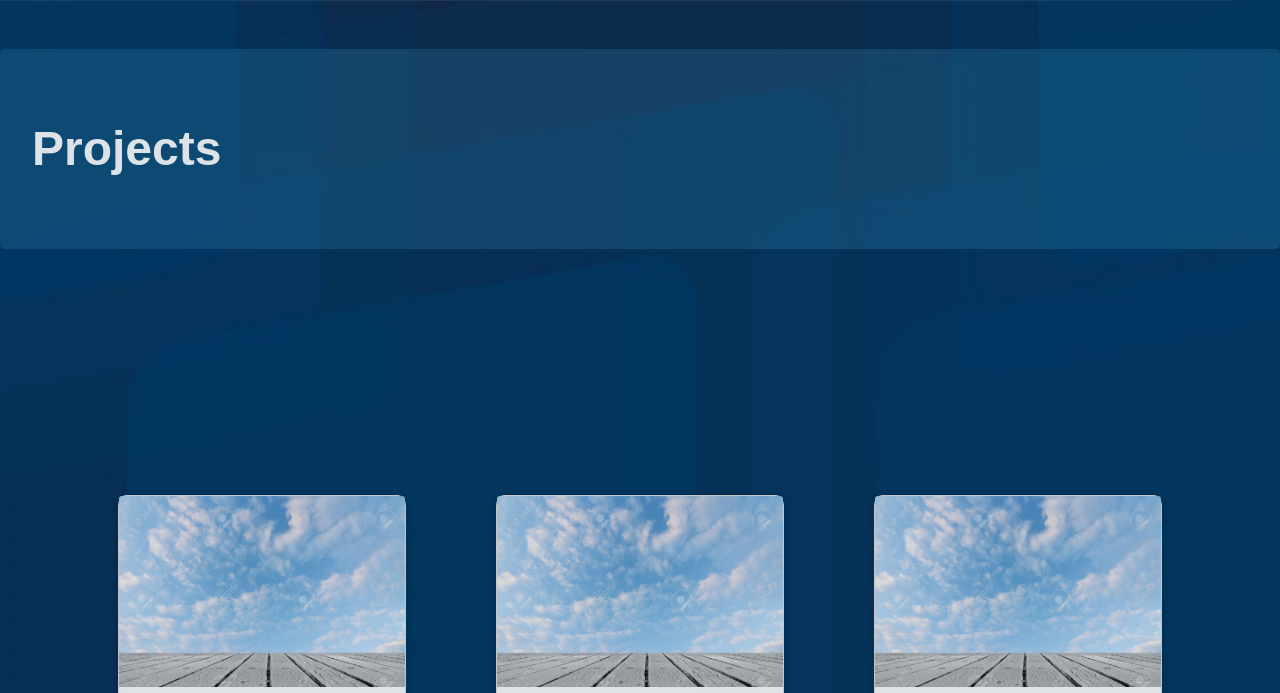
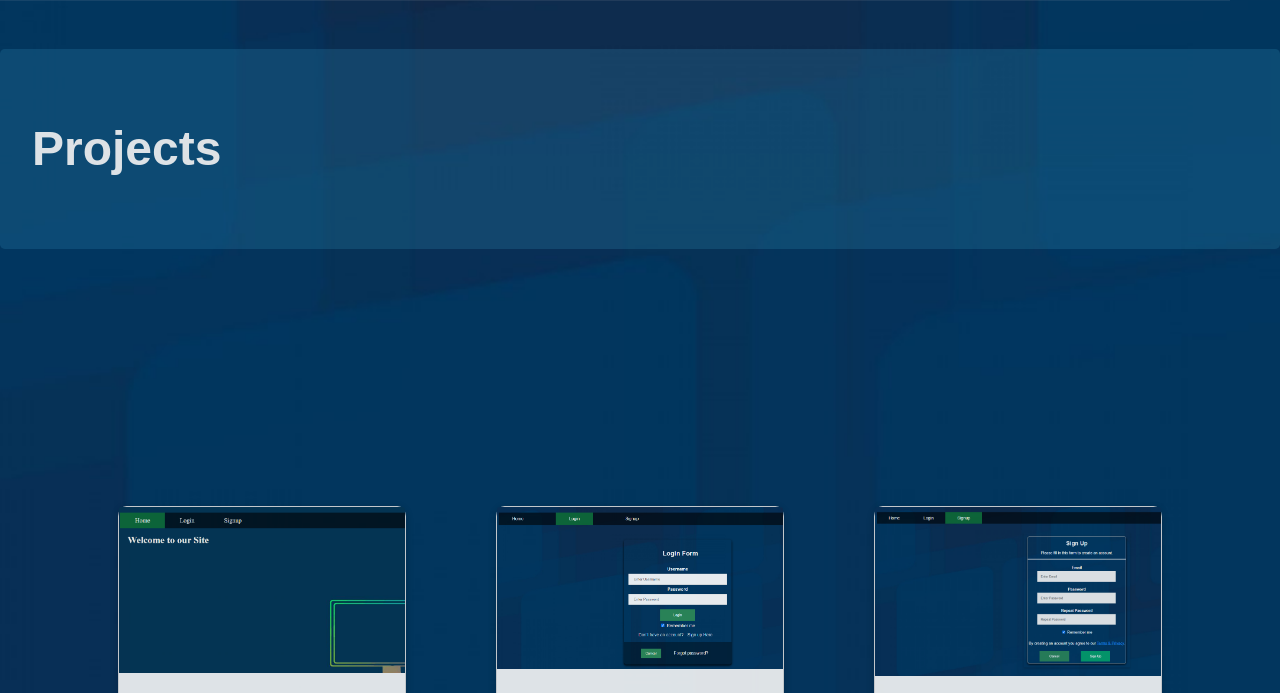
Before and after one commit to Expolearn/sinugo-portfolio, a plain HTML site: page docs.html in a window 1280 px wide. Shown: the part 101-794 px from the top of the page. Drawn offline with nearby package versions, Linux system fonts and the light colour scheme.

Commit message:
adding pictures

```diff
--- a/docs.html
+++ b/docs.html
@@ -39,7 +39,7 @@
         <div class="row">
           <div class="col-sm-4 py-3 py-sm-0">
             <div class="card box-shadow" style="width: 18rem;">
-      <img src="images/sky.jpg" class="card-img-top" alt="...">
+      <img src="images/1.png" class="card-img-top" alt="...">
       <div class="card-body">
         <h5 class="card-title">Home page</h5>
         <p class="card-text">This is home page for login and register for website.</p>
@@ -50,7 +50,7 @@
 
              <div class="col-sm-4 py-3 py-sm-0">
             <div class="card box-shadow" style="width: 18rem;">
-      <img src="images/sky.jpg" class="card-img-top" alt="...">
+      <img src="images/2.png" class="card-img-top" alt="...">
       <div class="card-body">
         <h5 class="card-title">Login</h5>
         <p class="card-text">This is login page with username & password.</p>
@@ -61,7 +61,7 @@
 
             <div class="col-sm-4 py-3 py-sm-0">
             <div class="card box-shadow" style="width: 18rem;">
-      <img src="images/sky.jpg" class="card-img-top" alt="...">
+      <img src="images/3.png" class="card-img-top" alt="...">
       <div class="card-body">
         <h5 class="card-title">Signup</h5>
         <p class="card-text">This is a signup page to create your profile.</p>
```
Also changed, not shown: images/1.png (added), images/2.png (added), images/3.png (added).
